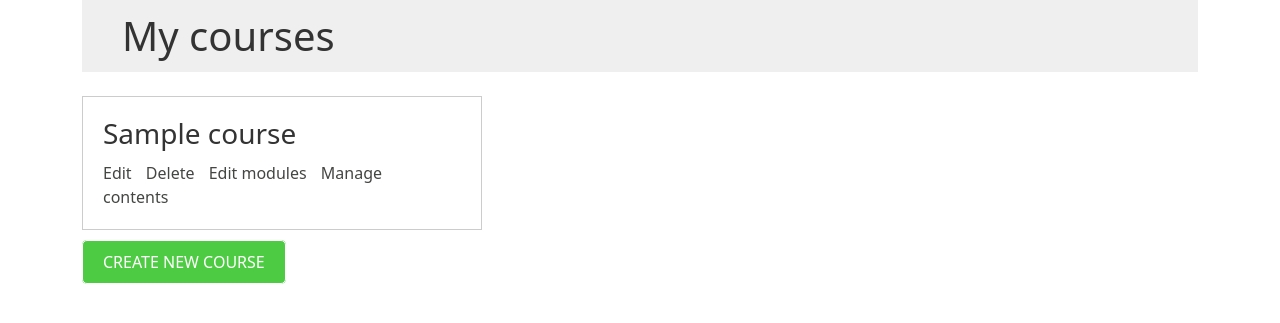
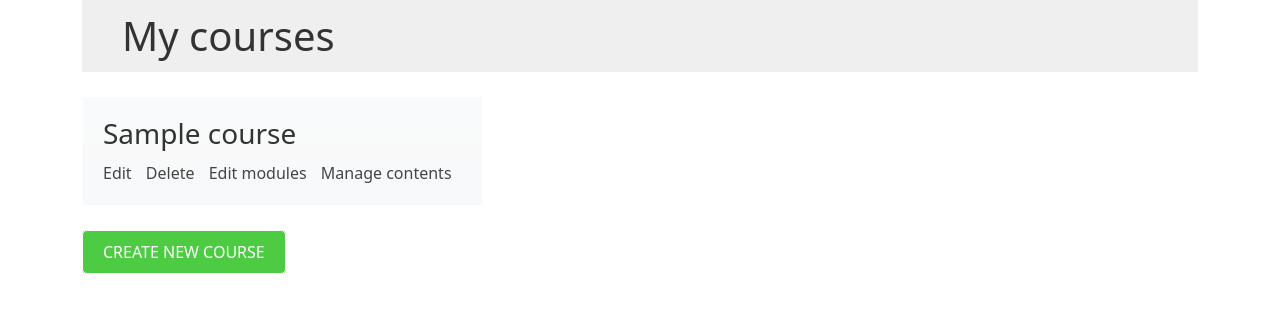
Before and after one commit to stevelab1/edusites, a Django app: page /course/mine/ in a window 1280 px wide. Shown: the part 49-372 px from the top of the page. Run offline with Django 3.2, Linux system fonts and the light colour scheme; a user stored in the database is signed in; tables that the repository leaves empty hold one stand-in row (values such as "Sample post"); some libraries are stand-ins or nearby versions.

Commit message:
create course

```diff
--- a/courses/templates/courses/manage/course/list.html
+++ b/courses/templates/courses/manage/course/list.html
@@ -11,7 +11,7 @@
 <div class="container">
   <div class="module">
     {% for course in object_list %}
-      <div class="course-info">
+      <div class="course-info bg-light bg-gradient border border-white mb-4" style="width:100%">
         <h3>{{ course.title }}</h3>
         <p>
           <a href="{% url "course_edit" course.id %}">Edit</a>
```
